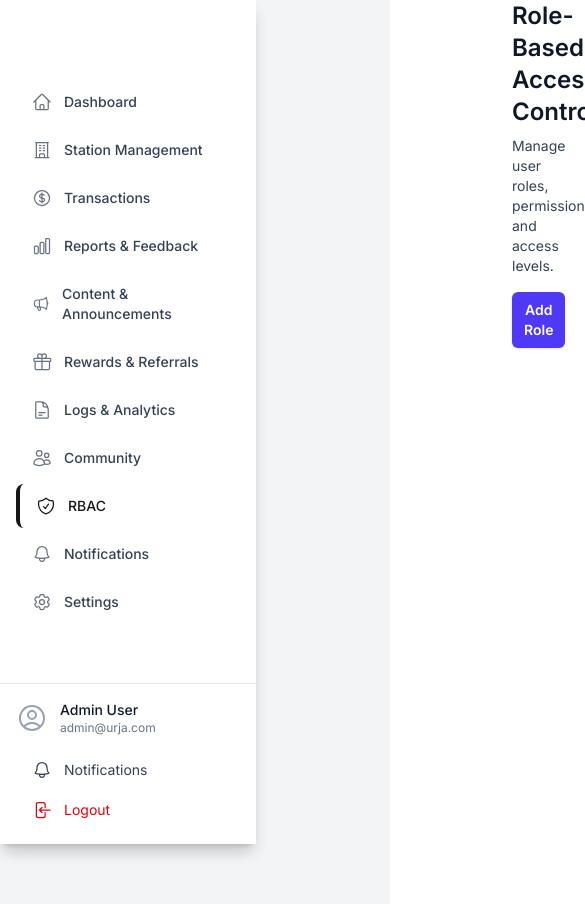
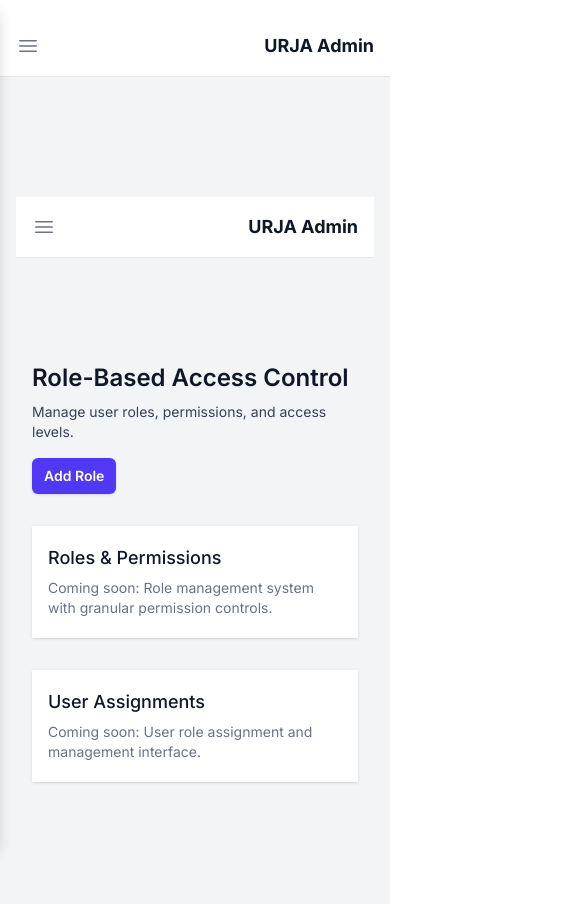
Before and after one commit to ev-cap/urja-admin, a Next.js app: page /admin/rbac in a window 390 px wide. Shown: the top 904 px of the page, 585 px wide, since content can reach past the window. Built offline with nearby package versions, Linux system fonts and the light colour scheme.

Commit message:
Updated css

```diff
--- a/app/admin/notifications/page.tsx
+++ b/app/admin/notifications/page.tsx
@@ -60,7 +60,7 @@ const getIcon = (type: string) => {
 
 export default function NotificationsPage() {
   return (
-    <div className="space-y-6">
+    <div className="pl-34">
       <div className="flex items-center justify-between">
         <h1 className="text-2xl font-semibold text-gray-900">Notifications</h1>
         <button className="px-4 py-2 text-sm font-medium text-primary hover:text-primary/80">
--- a/app/components/AdminLayout.tsx
+++ b/app/components/AdminLayout.tsx
@@ -18,6 +18,8 @@ import {
   DocumentTextIcon,
   UsersIcon,
   ShieldCheckIcon,
+  Bars3Icon,
+  XMarkIcon,
 } from '@heroicons/react/24/outline'
 
 const navigation = [
@@ -43,9 +45,43 @@ export default function AdminLayout({
   const pathname = usePathname()
 
   return (
-    <div className="min-h-screen bg-gray-100">
-      {/* Sidebar */}
-      <div className="fixed inset-y-0 left-0 z-50 w-64 bg-white shadow-lg">
+    <div className="min-h-screen bg-gray-100 mt-4 md:mt-6">
+      {/* Mobile header */}
+      <div className="md:hidden flex items-center justify-between p-4 bg-white border-b border-gray-200">
+        <button
+          type="button"
+          className="text-gray-500 focus:outline-none focus:ring-2 focus:ring-inset focus:ring-primary"
+          onClick={() => setSidebarOpen(true)}
+        >
+          <Bars3Icon className="h-6 w-6" aria-hidden="true" />
+        </button>
+        <Link href="/admin" className="text-lg font-bold text-gray-900">
+          URJA Admin
+        </Link>
+      </div>
+
+      <div className="flex">
+        {/* Sidebar & overlay */}
+        {sidebarOpen && (
+          <div
+            className="fixed inset-0 bg-black bg-opacity-25 z-20 md:hidden"
+            onClick={() => setSidebarOpen(false)}
+          />
+        )}
+        <aside
+          className={`fixed inset-y-0 left-0 z-30 w-64 bg-white shadow-lg transform transition-transform duration-300
+            ${sidebarOpen ? 'translate-x-0' : '-translate-x-full'} md:translate-x-0`}
+        >
+          {/* Mobile close button */}
+          <div className="md:hidden flex justify-end p-4">
+            <button
+              type="button"
+              className="text-gray-500 focus:outline-none focus:ring-2 focus:ring-inset focus:ring-primary"
+              onClick={() => setSidebarOpen(false)}
+            >
+              <XMarkIcon className="h-6 w-6" aria-hidden="true" />
+            </button>
+          </div>
           <div className="flex flex-col h-full">
             {/* Logo */}
             <div className="flex items-center justify-center h-16 px-4 bg-primary">
@@ -98,16 +134,16 @@ export default function AdminLayout({
               </div>
             </div>
           </div>
-      </div>
+        </aside>
 
         {/* Main Content */}
-      <div className="pl-64">
+        <main className="pt-16 md:pt-0 md:ml-34 p-4 mt-10 md:mt-0 flex-1">
           <div className={`h-full ${
-          pathname === '/admin/notifications' ? 'pt-4 pl-4 pr-4 pb-4' :
-          ''
+            pathname === '/admin/notifications' ? 'pt-4 pr-4 pb-4' : ''
           }`}>
             {children}
           </div>
+        </main>
       </div>
     </div>
   )
```
Lines whose indentation alone changed are shown as unchanged.
